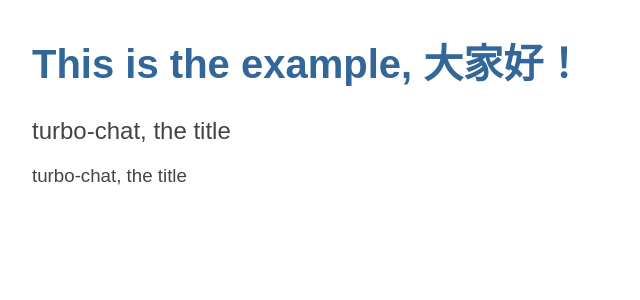
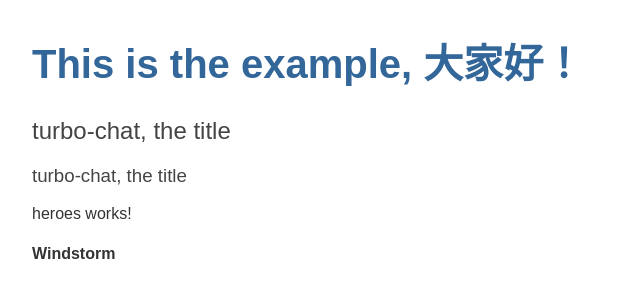
Before and after one commit to zerazobz/TurboChat, an Angular app in the folder turbo-chat/: page / in a window 1280 px wide. Shown: the top 300 px of the page, without its empty margins (0-640 px from the left). Built offline with nearby package versions, Linux system fonts and the light colour scheme.

Commit message:
Initial outline

```diff
--- a/turbo-chat/src/app/app.component.html
+++ b/turbo-chat/src/app/app.component.html
@@ -3,6 +3,8 @@
     <h1>This is the example, 大家好！</h1>
     <h2>{{ title }}</h2>
     <h3>{{ title }}</h3>
+
+    <app-heroes></app-heroes>
 </div>
 
 <router-outlet></router-outlet>
--- a/turbo-chat/src/app/app.module.ts
+++ b/turbo-chat/src/app/app.module.ts
@@ -3,10 +3,12 @@
 
 import { AppRoutingModule } from './app-routing.module';
 import { AppComponent } from './app.component';
+import { HeroesComponent } from './heroes/heroes.component';
 
 @NgModule({
   declarations: [
-    AppComponent
+    AppComponent,
+    HeroesComponent
   ],
   imports: [
     BrowserModule,
--- /dev/null
+++ b/turbo-chat/src/app/heroes/heroes.component.html
@@ -0,0 +1,3 @@
+<p>heroes works!</p>
+
+<h4>{{ hero }}</h4>
--- /dev/null
+++ b/turbo-chat/src/app/heroes/heroes.component.ts
@@ -0,0 +1,15 @@
+import { Component, OnInit } from '@angular/core';
+
+@Component({
+	selector: 'app-heroes',
+	templateUrl: './heroes.component.html',
+	styleUrls: ['./heroes.component.css']
+})
+export class HeroesComponent implements OnInit {
+	hero = "Windstorm"
+
+	constructor() { }
+
+  	ngOnInit() {
+  	}
+}
```
Also changed, not shown: turbo-chat/src/app/heroes/heroes.component.css (added), 1 other file (tests, documents, lock files or other folders).
